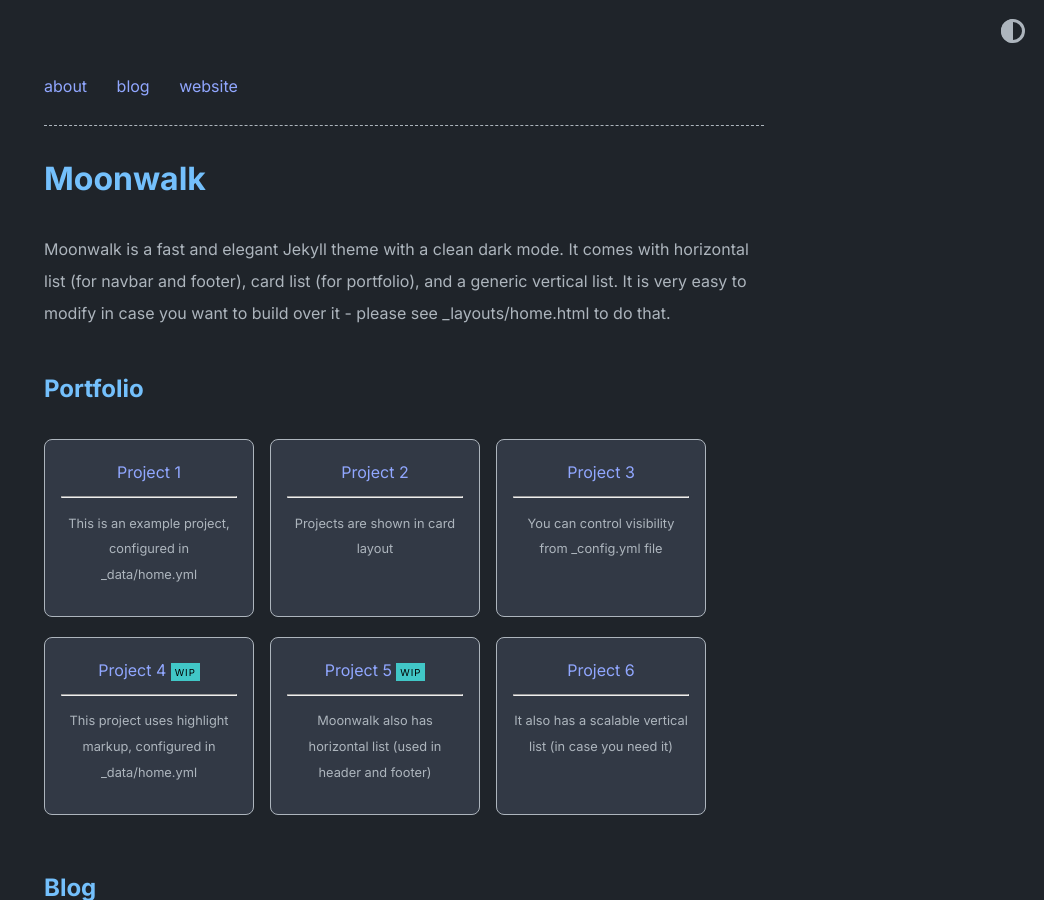
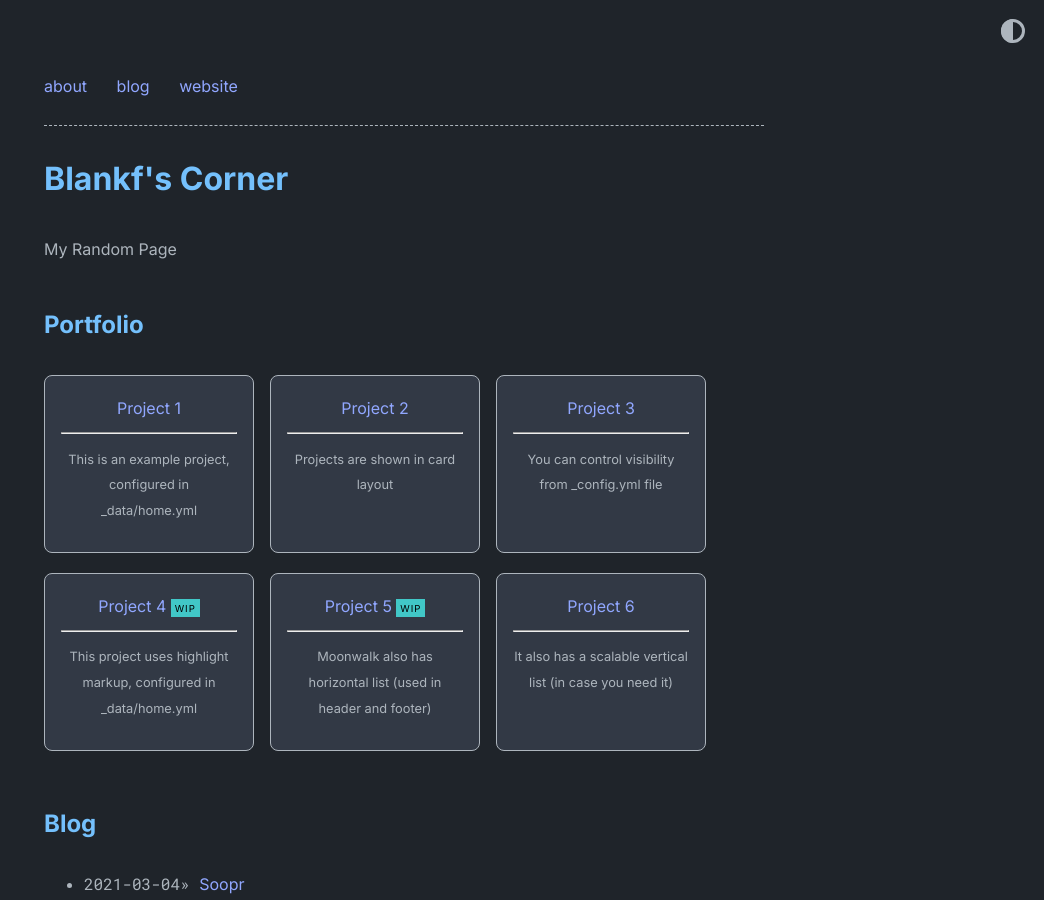
Before and after one commit to Blankf/blankf.github.io, a Jekyll site: the page built from index.md, in a window 1280 px wide and 900 px high. Shown: the whole window, without its empty margins (236-1280 px from the left). Built offline with Jekyll 4.4.1, drawn with Linux system fonts in a browser that asks for light colours; some of the changed text lies outside the part shown.

Commit message:
Update _config.yml

```diff
--- a/_config.yml
+++ b/_config.yml
@@ -1,15 +1,14 @@
-title: Moonwalk
-author: Abhinav Saxena
-url: https://www.abhinavsaxena.com/moonwalk # root address of the site
+title: Blankf's Corner
+url: https://blankf.github.io # root address of the site
 description: > # description of the site (multiple lines allowed)
-  Moonwalk is a fast and elegant Jekyll theme with a clean dark mode. It comes with horizontal list (for navbar and footer), card list (for portfolio), and a generic vertical list. It is very easy to modify in case you want to build over it - please see _layouts/home.html to do that.
+  My Random Page
 
 permalink: /:slug
 
 favicon: "./logo.png" # relative path to site's favicon
 
 twitter:
-    username: abhinav # update or delete this
+    username: vendrom # update or delete this
     card: summary_large_image
 
 #theme: moonwalk # if you are using GitHub Pages, change it to remote_theme: abhinavs/moonwalk
```
